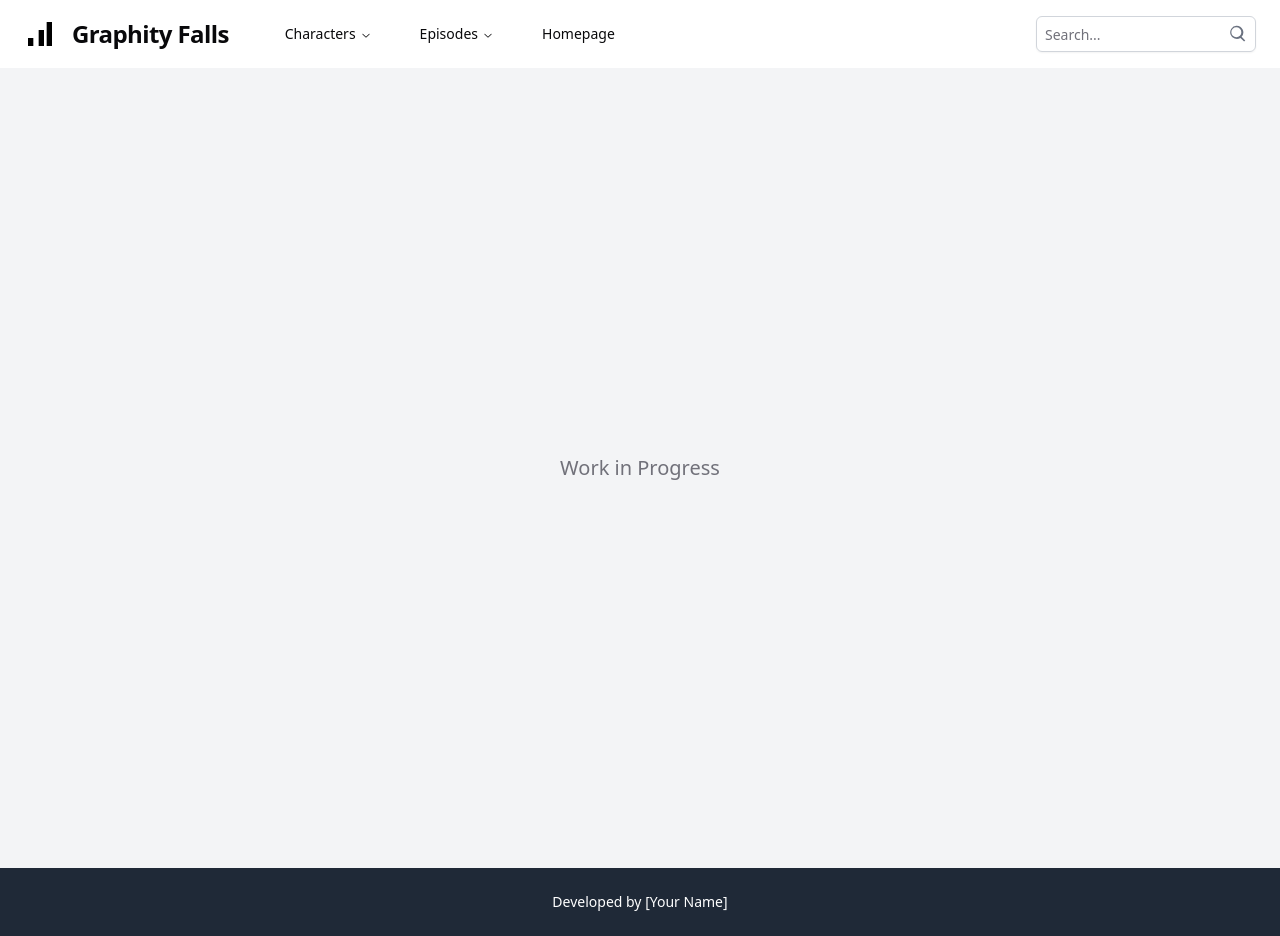
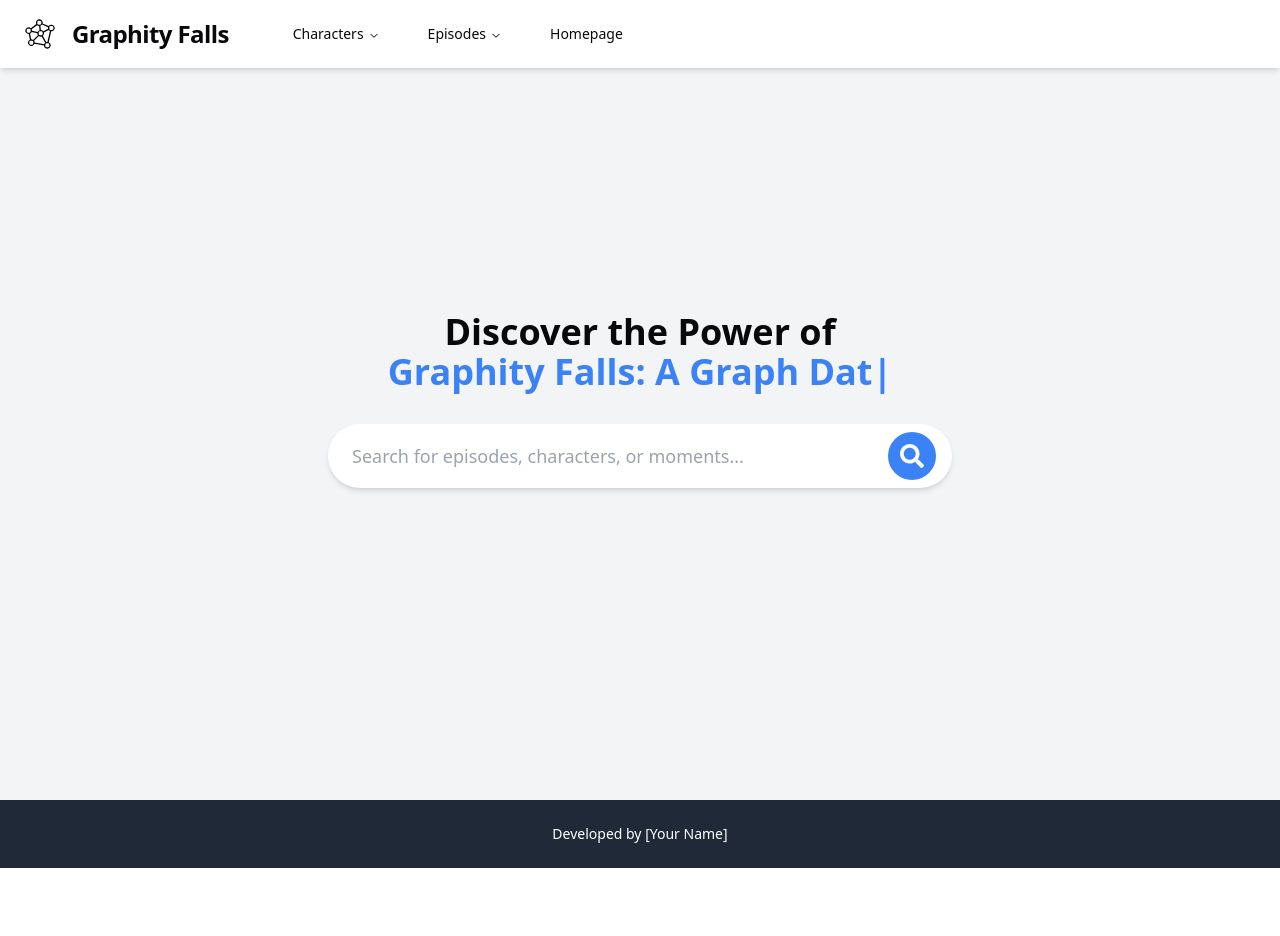
Before and after one commit to anindyalkwr/graphity-falls-frontend, a Next.js app: page / in a window 1280 px wide. After the commit the page ends 868 px from the top, so only its background shows below. Built offline with nearby package versions, Linux system fonts and the light colour scheme.

Commit message:
Implement searchbar on home page

```diff
--- a/package.json
+++ b/package.json
@@ -23,6 +23,8 @@
     "next": "14.2.13",
     "react": "^18",
     "react-dom": "^18",
+    "react-icons": "^5.3.0",
+    "react-type-animation": "^3.2.0",
     "tailwind-merge": "^2.5.2",
     "tailwindcss-animate": "^1.0.7"
   },
--- a/src/components/elements/Navbar/index.tsx
+++ b/src/components/elements/Navbar/index.tsx
@@ -1,9 +1,9 @@
 import Link from 'next/link'
 import { useState, forwardRef } from 'react'
-import { Input } from '@/components/ui/input'
 import { cn } from '@/lib/utils'
-import { LogoIcon, SearchIcon, BurgerIcon } from '@/components/icons'
-import { characters, episodes } from './constant' // Import characters and episodes
+import { LogoIcon } from '@/components/icons'
+import { characters, episodes } from './constant'
+import { FaBars, FaTimes } from 'react-icons/fa'
 
 import {
     NavigationMenu,
@@ -18,11 +18,14 @@ import {
 const Navbar = () => {
     const [isMenuOpen, setIsMenuOpen] = useState(false)
 
+    const toggleMenu = () => {
+        setIsMenuOpen(!isMenuOpen)
+    }
+
     return (
-        <nav className="bg-white shadow-md py-4 px-6 flex items-center justify-between">
-            {/* Left Side: Logo, Web Name, and Navigation Menu */}
+        <nav className="bg-white shadow-md py-4 px-6 flex items-center relative">
+            {/* Logo and Title */}
             <div className="flex items-center space-x-4 w-full lg:w-auto">
-                <div className="flex items-center space-x-4">
                 <LogoIcon className="h-8 w-8 text-black" />
                 <Link
                     href="/"
@@ -32,9 +35,18 @@ const Navbar = () => {
                 </Link>
             </div>
 
+            {/* Burger Icon for Mobile */}
+            <button
+                className="lg:hidden text-2xl text-gray-700 focus:outline-none"
+                onClick={toggleMenu}
+            >
+                {isMenuOpen ? <FaTimes /> : <FaBars />}
+            </button>
+
+            {/* Navigation Menu for Larger Screens */}
+            <div className="hidden lg:flex items-center space-x-6 ml-6">
                 <NavigationMenu>
                     <NavigationMenuList className="hidden lg:flex lg:space-x-4 ml-6">
-                        {/* Dropdown for Characters */}
                         <NavigationMenuItem>
                             <NavigationMenuTrigger>
                                 Characters
@@ -62,7 +74,6 @@ const Navbar = () => {
                                             </a>
                                         </NavigationMenuLink>
                                     </li>
-
                                     {characters.map((character) => (
                                         <ListItem
                                             key={character.title}
@@ -76,7 +87,6 @@ const Navbar = () => {
                             </NavigationMenuContent>
                         </NavigationMenuItem>
 
-                        {/* Dropdown for Episodes */}
                         <NavigationMenuItem>
                             <NavigationMenuTrigger>
                                 Episodes
@@ -105,7 +115,6 @@ const Navbar = () => {
                                             </a>
                                         </NavigationMenuLink>
                                     </li>
-
                                     {episodes.map((episode) => (
                                         <ListItem
                                             key={episode.title}
@@ -119,9 +128,8 @@ const Navbar = () => {
                             </NavigationMenuContent>
                         </NavigationMenuItem>
 
-                        {/* No dropdown for Homepage */}
                         <NavigationMenuItem>
-                            <Link href="/" legacyBehavior passHref>
+                            <Link href="/" passHref legacyBehavior>
                                 <NavigationMenuLink
                                     className={navigationMenuTriggerStyle()}
                                 >
@@ -133,40 +141,15 @@ const Navbar = () => {
                 </NavigationMenu>
             </div>
 
-            {/* Right Side: Search Bar and Burger Menu */}
-            <div className="flex items-center w-full lg:w-auto">
-                {/* Search Bar for Larger Screens */}
-                <div className="hidden lg:block w-full lg:max-w-2xl">
-                    <div className="relative">
-                        <Input
-                            type="text"
-                            placeholder="Search..."
-                            className="w-full border border-gray-300 rounded-md p-2 pl-2"
-                        />
-                        <button className="absolute right-2 top-2 flex items-center">
-                            <SearchIcon className="h-5 w-5 text-gray-500" />
-                        </button>
-                    </div>
-                </div>
-
-                {/* Burger Menu for Small Screens */}
-                <div className="lg:hidden relative absolute">
-                    <button onClick={() => setIsMenuOpen(!isMenuOpen)}>
-                        <BurgerIcon className="h-8 w-8 text-gray-800" />
-                    </button>
-
+            {/* Dropdown Menu for Mobile */}
             {isMenuOpen && (
-                        <div className="absolute top-16 right-0 w-64 bg-white shadow-lg">
-                            <ul className="flex flex-col space-y-2 p-4">
-                                <li>
-                                    <Link href="/" className="text-gray-800">
-                                        Homepage
-                                    </Link>
-                                </li>
+                <div className="lg:hidden absolute top-16 left-0 right-0 bg-white shadow-md p-6 z-50">
+                    <ul className="space-y-4">
                         <li>
                             <Link
                                 href="/characters"
-                                        className="text-gray-800"
+                                className="text-gray-700 hover:text-blue-600"
+                                onClick={toggleMenu}
                             >
                                 Characters
                             </Link>
@@ -174,20 +157,29 @@ const Navbar = () => {
                         <li>
                             <Link
                                 href="/episodes"
-                                        className="text-gray-800"
+                                className="text-gray-700 hover:text-blue-600"
+                                onClick={toggleMenu}
                             >
                                 Episodes
+                            </Link>
+                        </li>
+                        <li>
+                            <Link
+                                href="/"
+                                className="text-gray-700 hover:text-blue-600"
+                                onClick={toggleMenu}
+                            >
+                                Homepage
                             </Link>
                         </li>
                     </ul>
                 </div>
             )}
-                </div>
-            </div>
         </nav>
     )
 }
 
+// ListItem Component
 const ListItem = forwardRef<
     React.ElementRef<'a'>,
     React.ComponentPropsWithoutRef<'a'>
--- a/src/components/icons/LogoIcon.tsx
+++ b/src/components/icons/LogoIcon.tsx
@@ -1,11 +1,20 @@
 const LogoIcon = (props: React.SVGProps<SVGSVGElement>) => (
     <svg
+        viewBox="0 0 24 24"
         xmlns="http://www.w3.org/2000/svg"
-        viewBox="0 0 24 24"
-        fill="currentColor"
+        fill="#000000"
         {...props}
     >
-        <path d="M21 3h-4v18h4V3zm-6 6H11v12h4V9zm-6 6H3v6h4v-6z" />
+        <g id="SVGRepo_bgCarrier" strokeWidth="0"></g>
+        <g
+            id="SVGRepo_tracerCarrier"
+            strokeLinecap="round"
+            strokeLinejoin="round"
+        ></g>
+        <g id="SVGRepo_iconCarrier">
+            <path d="M3.5 12c.015 0 .028-.004.042-.004l.94 4.226a2.497 2.497 0 1 0 3.345 3.173l7.182 1.197a2.491 2.491 0 1 0 3.527-2.36l1.902-8.238c.021 0 .04.006.062.006a2.5 2.5 0 1 0-2.03-3.95l-4.53-2.012a2.5 2.5 0 1 0-4.692.528L5.151 7.637A2.495 2.495 0 1 0 3.5 12zm1.018-.222a2.51 2.51 0 0 0 1.26-1.26l4.226.94c0 .014-.004.027-.004.042a2.484 2.484 0 0 0 .416 1.377l-3.54 3.54A2.483 2.483 0 0 0 5.5 16c-.014 0-.028.004-.042.004zm7.184-2.635a2.501 2.501 0 0 0-1.48 1.339l-4.226-.94c0-.014.004-.027.004-.042a2.472 2.472 0 0 0-.247-1.065l4.096-3.072a2.477 2.477 0 0 0 1.457.617zM14 11v1a1 1 0 0 1-1 1h-1a1 1 0 0 1-1-1v-1a1 1 0 0 1 1-1h1a1 1 0 0 1 1 1zm1.173 8.605L7.99 18.408a2.483 2.483 0 0 0-.407-1.285l3.54-3.54a2.405 2.405 0 0 0 2.123.29l2.632 4.74a2.494 2.494 0 0 0-.706.992zM6 20H5a1 1 0 0 1-1-1v-1a1 1 0 0 1 1-1h1a1 1 0 0 1 1 1v1a1 1 0 0 1-1 1zm13 0v1a1 1 0 0 1-1 1h-1a1 1 0 0 1-1-1v-1a1 1 0 0 1 1-1h1a1 1 0 0 1 1 1zm-1.438-1.994c-.02 0-.04-.006-.062-.006a2.466 2.466 0 0 0-.747.127l-2.632-4.74a2.411 2.411 0 0 0 .784-2.53l3.638-1.82a2.502 2.502 0 0 0 .92.731zM20 6h1a1 1 0 0 1 1 1v1a1 1 0 0 1-1 1h-1a1 1 0 0 1-1-1V7a1 1 0 0 1 1-1zm-1.939.963a2.301 2.301 0 0 0 .034 1.18l-3.638 1.82a2.483 2.483 0 0 0-1.763-.943l-.396-3.163a2.499 2.499 0 0 0 1.231-.908zM10 4V3a1 1 0 0 1 1-1h1a1 1 0 0 1 1 1v1a1 1 0 0 1-1 1h-1a1 1 0 0 1-1-1zM2 9a1 1 0 0 1 1-1h1a1 1 0 0 1 1 1v1a1 1 0 0 1-1 1H3a1 1 0 0 1-1-1z"></path>
+            <path fill="none" d="M0 0h24v24H0z"></path>
+        </g>
     </svg>
 )
 
--- a/src/components/icons/SearchIcon.tsx
+++ /dev/null
@@ -1,12 +0,0 @@
-const SearchIcon = (props: React.SVGProps<SVGSVGElement>) => (
-    <svg
-        xmlns="http://www.w3.org/2000/svg"
-        viewBox="0 0 24 24"
-        fill="currentColor"
-        {...props}
-    >
-        <path d="M10 2a8 8 0 016.32 13.328l4.388 4.39-1.414 1.414-4.39-4.388A8 8 0 1110 2zm0 2a6 6 0 100 12A6 6 0 0010 4z" />
-    </svg>
-)
-
-export default SearchIcon
--- a/src/components/icons/index.ts
+++ b/src/components/icons/index.ts
@@ -1,3 +1 @@
 export { default as LogoIcon } from './LogoIcon'
-export { default as SearchIcon } from './SearchIcon'
-export { default as BurgerIcon } from './BurgerIcon'
--- a/src/pages/_app.tsx
+++ b/src/pages/_app.tsx
@@ -13,10 +13,17 @@ const lato = Lato({
 function MyApp({ Component, pageProps }: AppProps) {
     return (
         <div className={`flex flex-col min-h-screen ${lato.variable}`}>
-            <Navbar />
+            {/* Navbar with a fixed position */}
+            <div className="fixed top-0 left-0 right-0 z-50">
+                <Navbar />
+            </div>
+
+            {/* Main content with padding to account for navbar height */}
             <main className="flex-grow">
                 <Component {...pageProps} />
             </main>
+
+            {/* Footer */}
             <Footer />
         </div>
     )
--- a/src/pages/index.tsx
+++ b/src/pages/index.tsx
@@ -1,7 +1,46 @@
+import { TypeAnimation } from 'react-type-animation'
+import { FaSearch } from 'react-icons/fa'
+
 const Home = () => {
     return (
-        <div className="flex items-center justify-center min-h-screen bg-gray-100">
-            <h1 className="text-xl text-muted-foreground">Work in Progress</h1>
+        <div className="flex flex-col items-center justify-center min-h-screen bg-gray-100 px-4">
+            {/* Title with Type Animation */}
+            <h1 className="text-2xl md:text-4xl font-bold mb-8 text-center leading-snug">
+                Discover the Power of
+                <br />
+                <span className="text-blue-500">
+                    <TypeAnimation
+                        sequence={[
+                            ' Graphity Falls: A Graph Database',
+                            2500,
+                            ' for SpongeBob Episodes',
+                            2500,
+                            ' of Iconic Characters',
+                            2500,
+                            ' and Fun Adventures',
+                            2500,
+                            ' in Quirky Moments!',
+                            2500,
+                        ]}
+                        wrapper="span"
+                        speed={25}
+                        repeat={Infinity}
+                        style={{ display: 'inline-block' }}
+                    />
+                </span>
+            </h1>
+
+            {/* Search Bar with Button */}
+            <div className="flex w-full md:w-1/2 items-center bg-white shadow-md rounded-full px-4 py-1 md:py-2">
+                <input
+                    type="text"
+                    placeholder="Search for episodes, characters, or moments..."
+                    className="flex-grow bg-transparent text-gray-700 focus:outline-none text-sm md:text-base lg:text-lg py-2 px-2"
+                />
+                <button className="flex items-center justify-center bg-blue-500 text-white p-2 md:p-3 rounded-full hover:bg-blue-600 transition-colors">
+                    <FaSearch className="w-4 h-4 md:w-5 md:h-5 lg:w-6 lg:h-6" />
+                </button>
+            </div>
         </div>
     )
 }
```
Also changed, not shown: src/components/icons/BurgerIcon.tsx (deleted, +0 -14 lines), 1 other file (tests, documents, lock files or other folders). Lines whose indentation alone changed are shown as unchanged.
